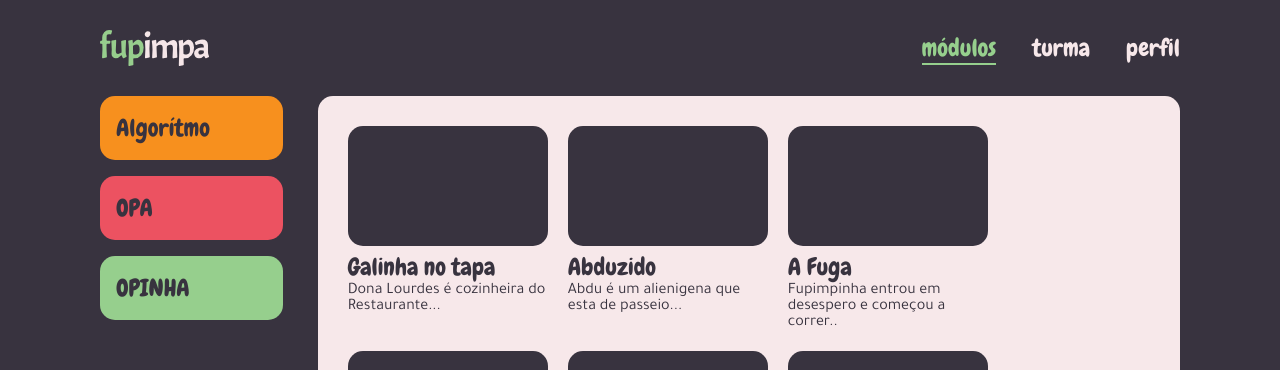
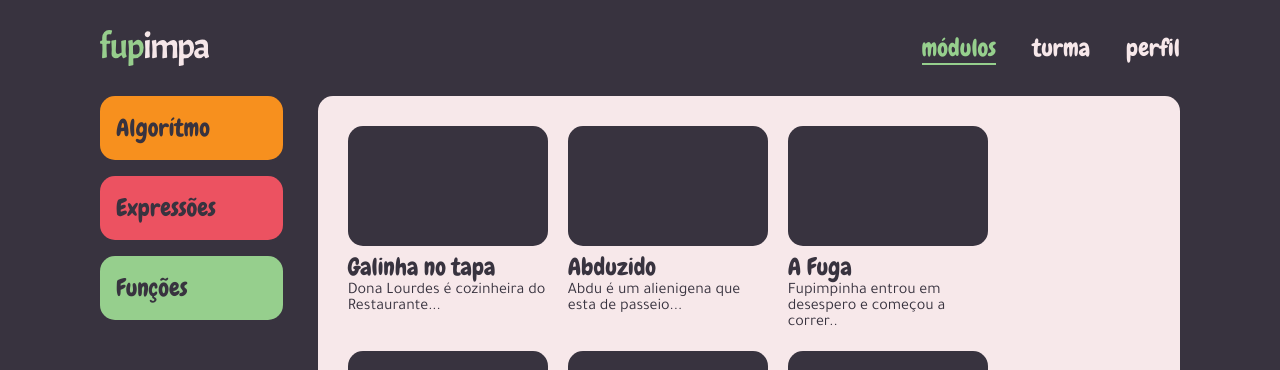
Before and after one commit to nerylmf/fupimpa, a React (Create React App) app: page / in a window 1280 px wide. Shown: the top 370 px of the page. Built offline with nearby package versions, Linux system fonts and the light colour scheme.

Commit message:
menu esquerdo
modificação de estilo e nomes dos botões

```diff
--- a/src/components/common/menuleft/MenuLeft.js
+++ b/src/components/common/menuleft/MenuLeft.js
@@ -5,8 +5,8 @@ export function MenuLeft(){
     return(
         <div className="menu-left">
             <MenuLeftButton colorBack="laranja" label="Algorítmo"></MenuLeftButton>
-            <MenuLeftButton colorBack="vermelho" label="OPA"></MenuLeftButton>
-            <MenuLeftButton colorBack="verde" label="OPINHA"></MenuLeftButton>
+            <MenuLeftButton colorBack="vermelho" label="Expressões"></MenuLeftButton>
+            <MenuLeftButton colorBack="verde" label="Funções"></MenuLeftButton>
 
         </div>
     );
--- a/src/components/common/menuleft/menuleft.css
+++ b/src/components/common/menuleft/menuleft.css
@@ -10,3 +10,10 @@
     border-radius: 15px;
     cursor: pointer;
 }
+.menu-left-button .active{
+    color: rgba(56, 51, 63, 0.3);
+
+}
+.menu-left-button:hover{
+    background-color: #f7e8ea96;;
+}
```
